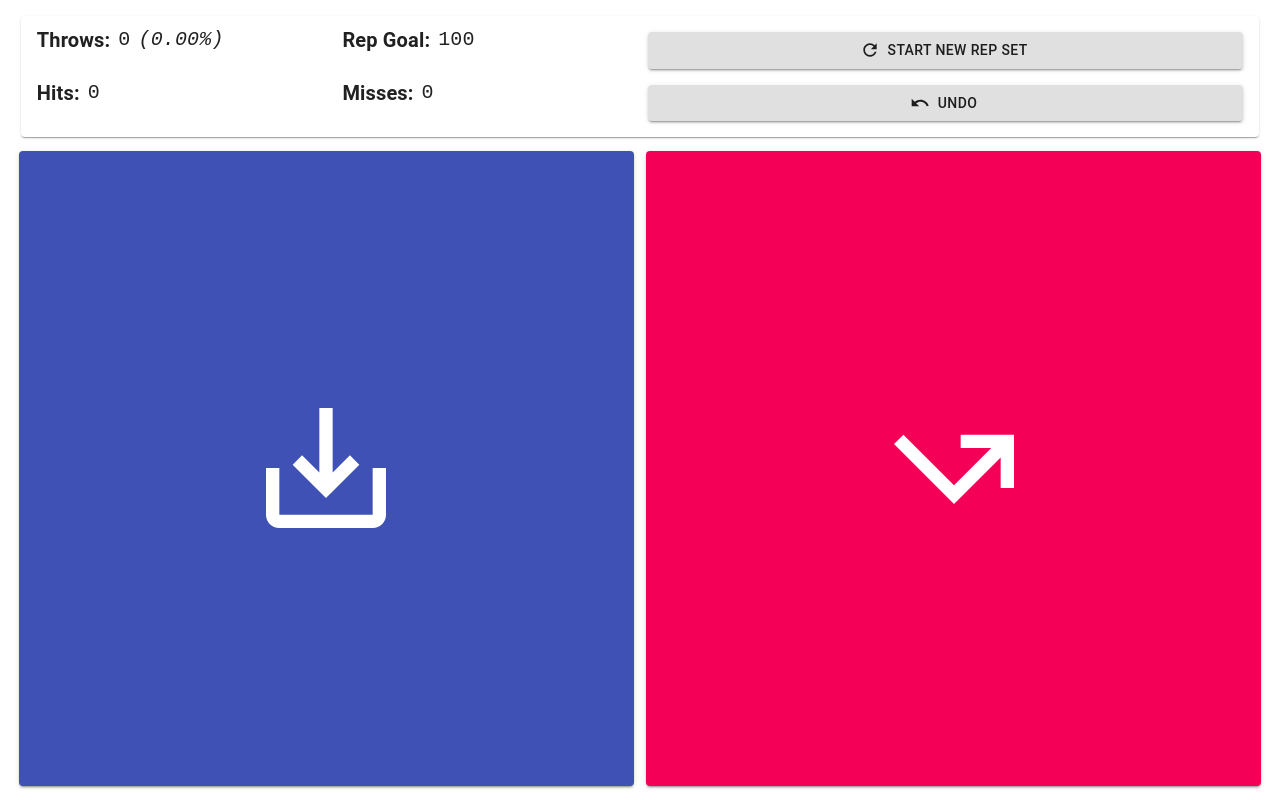
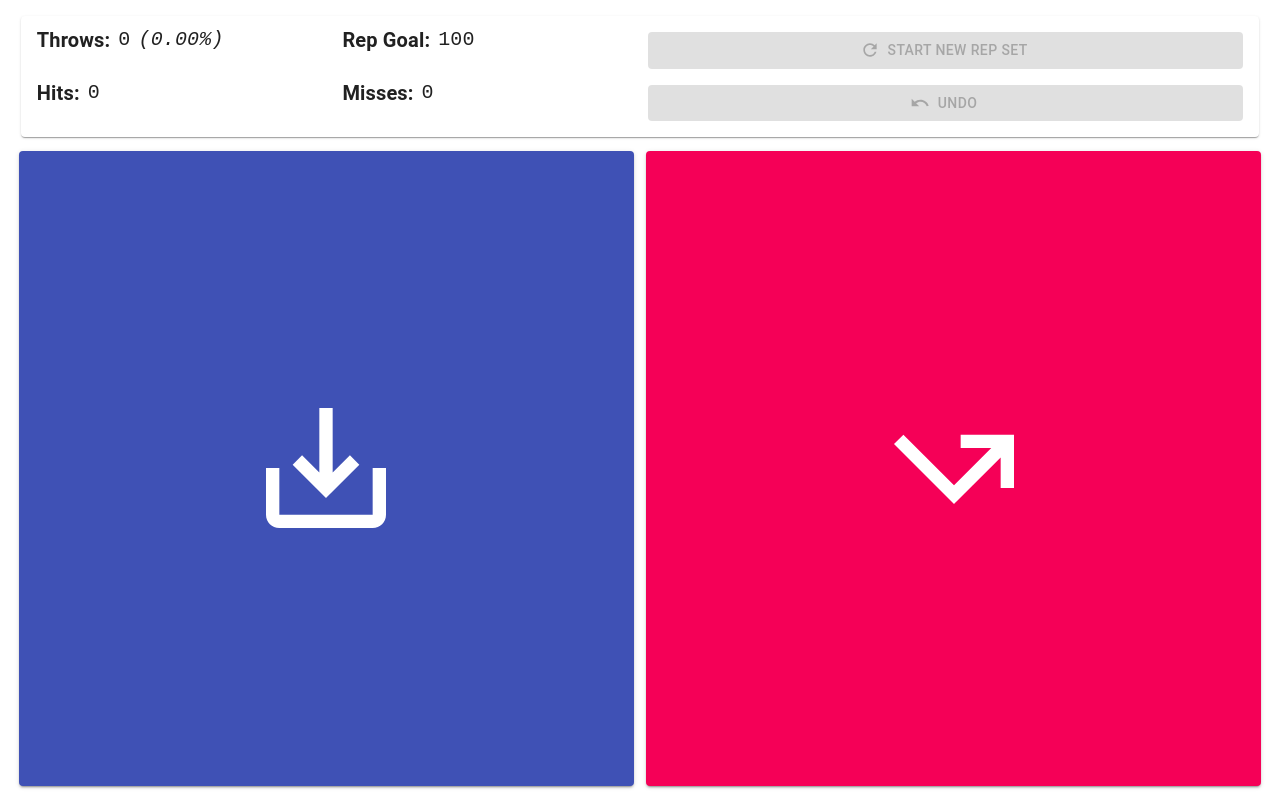
Before and after one commit to tildesrc/dolph, a React (Create React App) app in the folder shell/: page / in a window 1280 px wide. Built offline with nearby package versions, Linux system fonts and the light colour scheme.

Commit message:
Store rep sets

```diff
--- a/shell/src/PuttCounter.tsx
+++ b/shell/src/PuttCounter.tsx
@@ -3,6 +3,7 @@ import { Grid, Button, Typography, Box, Paper } from '@material-ui/core';
 import { Refresh as NewRepSetIcon, CallMissedOutgoing as MissIcon, SaveAlt as HitIcon, Undo as UndoIcon } from '@material-ui/icons';
 import styled from '@emotion/styled';
 import numeral from 'numeral';
+import { get, set } from 'idb-keyval';
 
 const Container = styled.div`
   position: absolute;
@@ -44,32 +45,52 @@ const Container = styled.div`
 `;
 
 type repSetType = {
+  createdAt: Date;
   hits: number;
   misses: number;
   repGoal: number;
-  undo: repSetType | null;
-};
+  undo: repSetType;
+} | undefined;
 
 function PuttCounter() {
   const defaultRepSet = {
+    createdAt: new Date(),
     hits: 0,
     misses: 0,
     repGoal: 100,
-    undo: null,
+    undo: undefined,
   };
-  const [repSet, setRepSet] = useState<repSetType>(defaultRepSet);
+  const [repSet, setRepSet] = useState<repSetType>();
 
+  async function loadRepSet() {
+    let repSets = await get('repSets');
+    if (!repSets) {
+      repSets = [defaultRepSet]
+      set('repSets', repSets);
+    }
+    setRepSet(repSets[0]);
+  }
+  if (!repSet) loadRepSet();
 
-  function handleCounterButton(field: 'hits' | 'misses') {
-    setRepSet({...repSet, [field]: repSet[field] + 1});
+  async function updateRepSet(repSet: repSetType) {
+    let repSets = await get('repSets');
+    repSets[0] = repSet;
+    set('repSets', repSets);
+    setRepSet(repSet);
+ }
+
+  async function handleCounterButton(field: 'hits' | 'misses') {
+    updateRepSet({...repSet!, [field]: repSet![field] + 1, undo: repSet})
   }
 
   function handleUndo() {
-    setRepSet(repSet.undo!);
+    updateRepSet(repSet!.undo!);
   }
 
-  function handleNewRepSet() {
-    setRepSet(defaultRepSet);
+  async function handleNewRepSet() {
+    let repSets = await get('repSets');
+    set('repSets', [defaultRepSet, ...repSets]);
+    setRepSet(undefined);
   }
 
   function CounterButton({color, CounterIcon, onClick}: {color: 'primary' | 'secondary', CounterIcon: typeof HitIcon | typeof MissIcon, onClick: () => void}) {
@@ -96,6 +117,12 @@ function PuttCounter() {
 
   return (
     <Container>
+      { !repSet ? (
+          <Paper className='header'>
+            <Typography variant='h4' align='center'>Loading...</Typography>
+          </Paper>
+      ) : (
+        <>
           <Paper className='header'>
             <Grid container>
               <Grid container item sm={6} xs={12}>
@@ -114,10 +141,10 @@ function PuttCounter() {
               </Grid>
               <Grid container item sm={6} xs={12}>
                 <Grid item xs={12} style={{ padding: '0.5rem'}}>
-              <Button fullWidth variant='contained' startIcon={<NewRepSetIcon />} disabled={!!repSet.undo} onClick={handleNewRepSet}>Start New Rep Set</Button>
+                  <Button fullWidth variant='contained' startIcon={<NewRepSetIcon />} disabled={!repSet.undo} onClick={handleNewRepSet}>Start New Rep Set</Button>
                 </Grid>
                 <Grid item xs={12} style={{ padding: '0.5rem'}}>
-              <Button fullWidth variant='contained' startIcon={<UndoIcon />} disabled={!!repSet.undo} onClick={handleUndo}>Undo</Button>
+                  <Button fullWidth variant='contained' startIcon={<UndoIcon />} disabled={!repSet.undo} onClick={handleUndo}>Undo</Button>
                 </Grid>
               </Grid>
             </Grid>
@@ -130,6 +157,9 @@ function PuttCounter() {
               <CounterButton color='secondary' CounterIcon={MissIcon} onClick={() => handleCounterButton('misses')} />
             </Grid>
           </Grid>
+        </>
+        )
+      }
     </Container>
   );
 }
```
Lines whose indentation alone changed are shown as unchanged.
